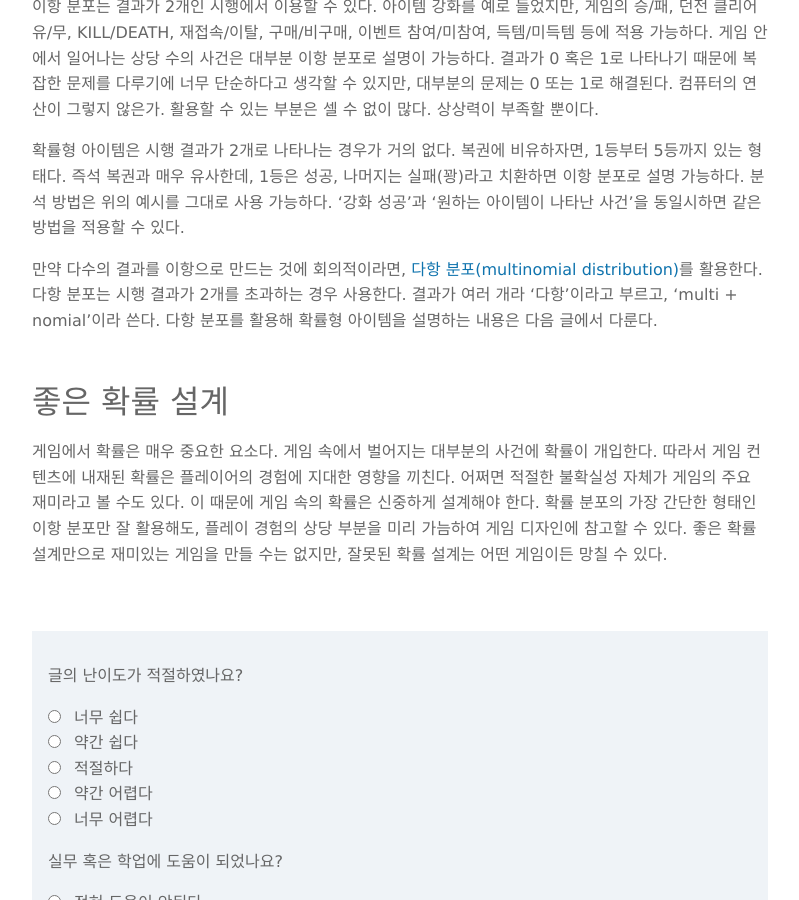
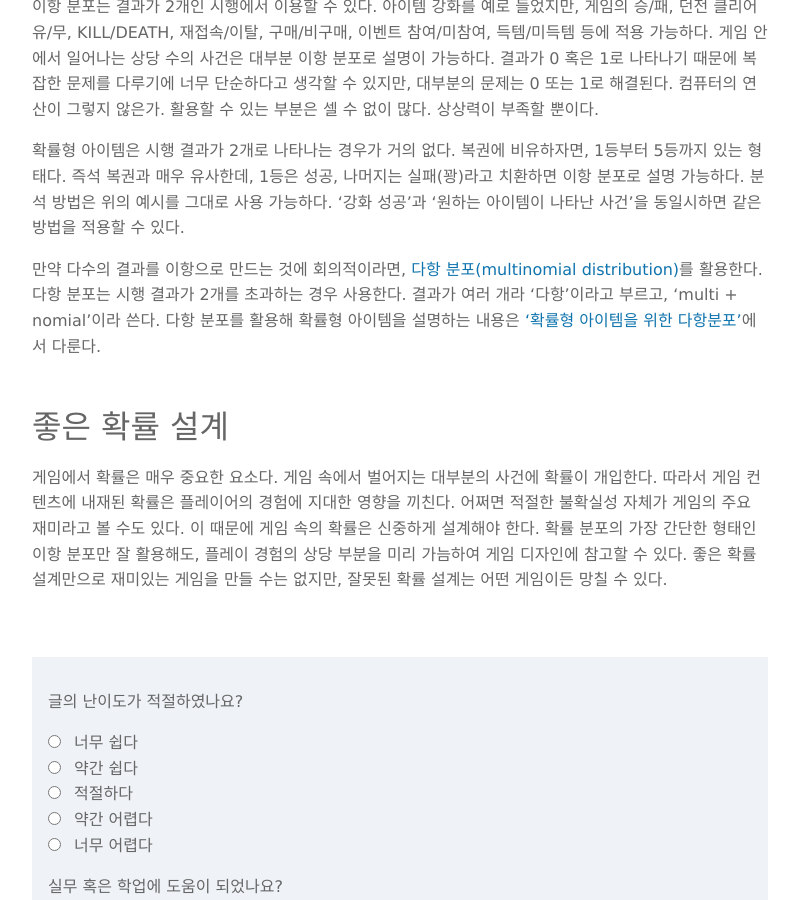
Before and after one commit to boxnwhiskr/boxnwhiskr.github.io, a Jekyll site: the page built from _posts/2015-05-21-binomial_dist_in_games.markdown, in a window 1280 px wide and 900 px high, scrolled down 12469 px. Shown: the whole window, without its empty margins (240-1039 px from the left). Built offline with Jekyll 4.4.1, drawn with Linux system fonts in a browser that asks for light colours; nearby versions of some CDN libraries; some web fonts are replaced; formulas are drawn with MathJax 3.

Commit message:
Add a link

```diff
--- a/_posts/2015-05-21-binomial_dist_in_games.markdown
+++ b/_posts/2015-05-21-binomial_dist_in_games.markdown
@@ -366,7 +366,7 @@
 만약 다수의 결과를 이항으로 만드는 것에 회의적이라면, [다항 분포(multinomial distribution)](http://en.wikipedia.org/wiki/Multinomial_distribution)를 활용한다.
 다항 분포는 시행 결과가 2개를 초과하는 경우 사용한다.
 결과가 여러 개라 '다항'이라고 부르고, 'multi + nomial'이라 쓴다.
-다항 분포를 활용해 확률형 아이템을 설명하는 내용은 다음 글에서 다룬다.
+다항 분포를 활용해 확률형 아이템을 설명하는 내용은 ['확률형 아이템을 위한 다항분포'](http://boxnwhis.kr/2015/06/04/multinomial_dist_for_gachas.html)에서 다룬다.
 
 # 좋은 확률 설계
 
```
